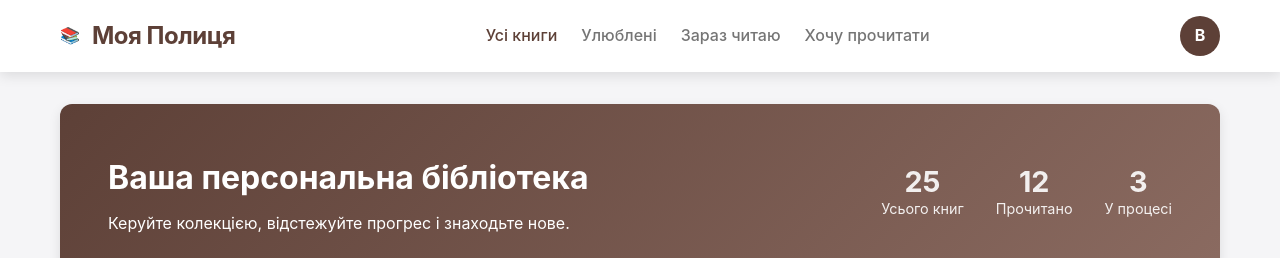
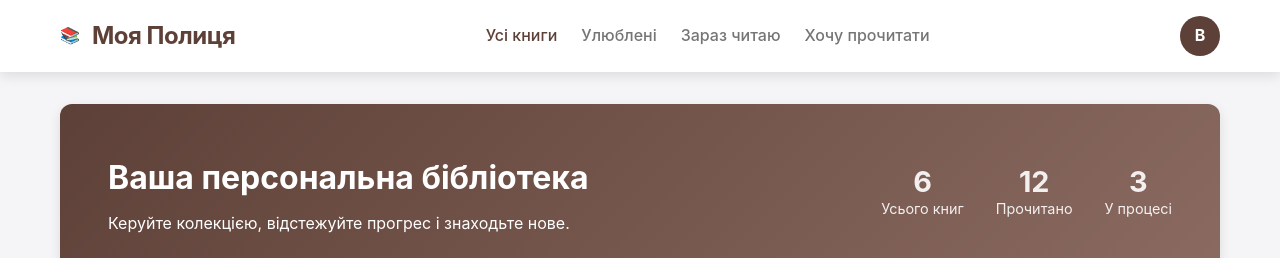
Before and after one commit to Fredarik/book-shelf-react, a React (Vite) app: page / in a window 1280 px wide. Shown: the top 258 px of the page. Built offline with nearby package versions, Linux system fonts and the light colour scheme.

Commit message:
Передати властивість books до компонентів Main та BookList

```diff
--- a/src/components/Main.jsx
+++ b/src/components/Main.jsx
@@ -1,6 +1,7 @@
 import BookList from './BookList.jsx';
 
-export default function Main() {
+
+export default function Main({ books }) {
   return (
     <main className="main-content">
       <div className="container">
@@ -10,12 +11,12 @@ export default function Main() {
             <p>Керуйте колекцією, відстежуйте прогрес і знаходьте нове.</p>
           </div>
           <div className="hero-stats">
-            <div className="stat"><span>25</span> Усього книг</div>
+            <div className="stat"><span>{books.length}</span> Усього книг</div>
             <div className="stat"><span>12</span> Прочитано</div>
             <div className="stat"><span>3</span> У процесі</div>
           </div>
         </section>
-        <BookList />
+        <BookList books={books} />
       </div>
     </main>
   );
```
